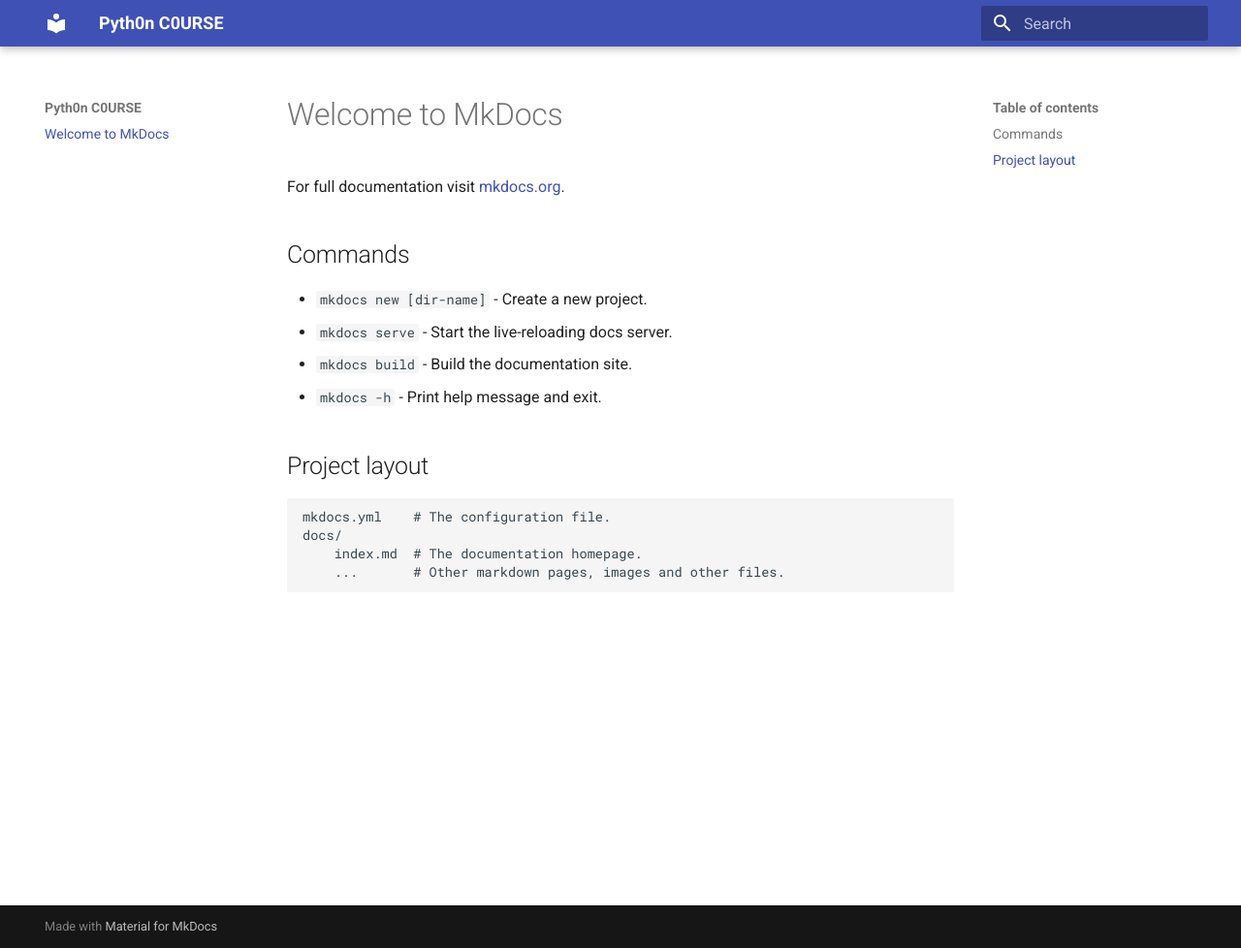
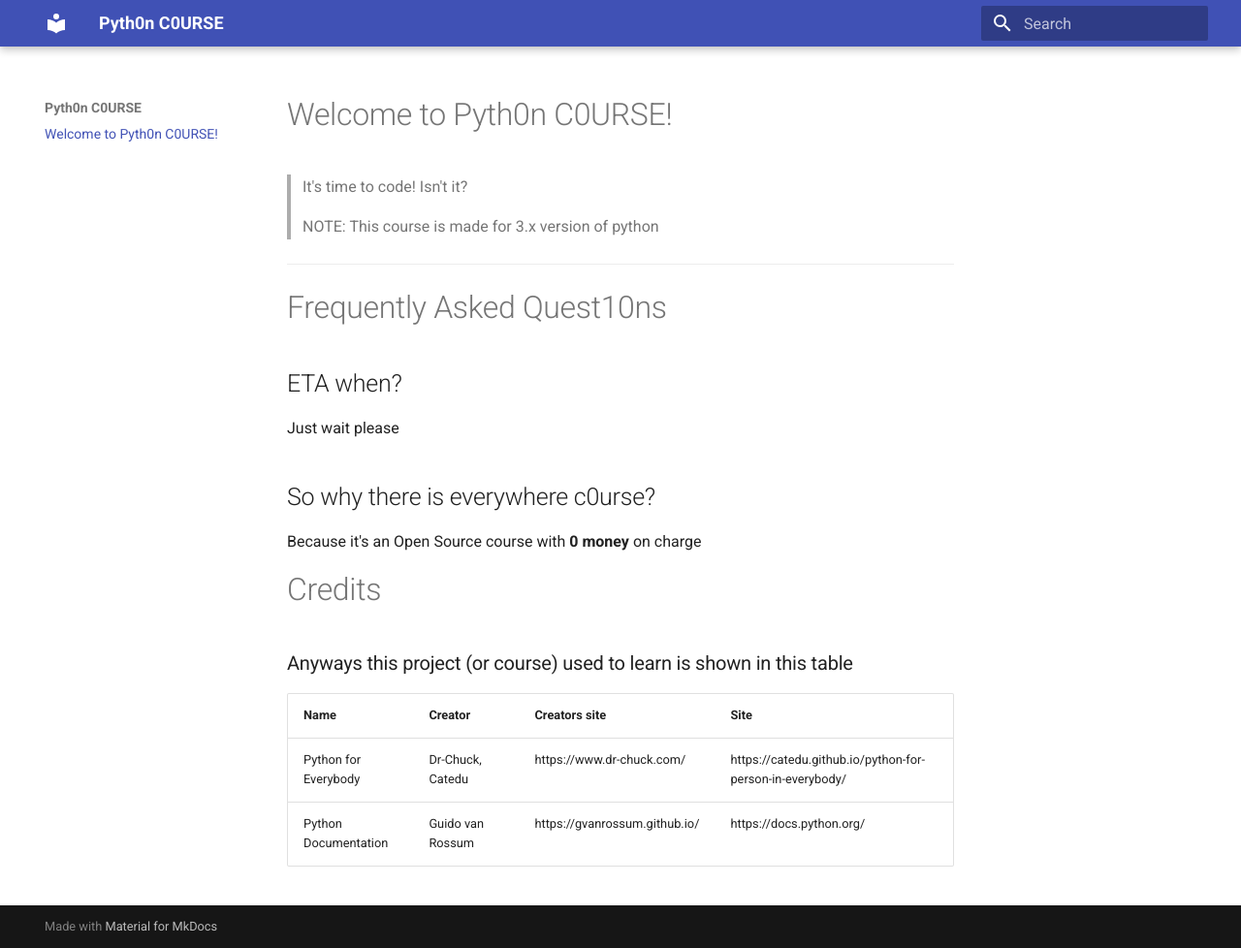
Before and after one commit to FSteak/pythoncoursemkdocs, an MkDocs documentation site: the page built from docs/index.md, in a window 1280 px wide and 978 px high. Shown: the whole window at 97% size. Built offline with MkDocs 1.6.1 and Material for MkDocs 9.7.7, drawn with Linux system fonts in a browser that asks for light colours.

Commit message:
Workflow changes, and Homepage of course

```diff
--- a/docs/index.md
+++ b/docs/index.md
@@ -1,17 +1,20 @@
-# Welcome to MkDocs
+# Welcome to Pyth0n C0URSE!
 
-For full documentation visit [mkdocs.org](https://www.mkdocs.org).
+> It's time to code! Isn't it?
 
-## Commands
+> NOTE:
+> This course is made for 3.x version of python
 
-* `mkdocs new [dir-name]` - Create a new project.
-* `mkdocs serve` - Start the live-reloading docs server.
-* `mkdocs build` - Build the documentation site.
-* `mkdocs -h` - Print help message and exit.
+---
 
-## Project layout
-
-    mkdocs.yml    # The configuration file.
-    docs/
-        index.md  # The documentation homepage.
-        ...       # Other markdown pages, images and other files.
+# Frequently Asked Quest10ns
+## ETA when?
+Just wait please
+## So why there is everywhere c0urse?
+Because it's an Open Source course with **0 money** on charge
+# Credits
+### Anyways this project (or course) used to learn is shown in this table
+| Name 	| Creator 	| Creators site 	| Site 	|
+|---	|---	|---	|---	|
+| Python for Everybody 	| Dr-Chuck, Catedu 	| https://www.dr-chuck.com/ 	| https://catedu.github.io/python-for-person-in-everybody/ 	|
+| Python Documentation 	| Guido van Rossum 	| https://gvanrossum.github.io/ 	| https://docs.python.org/ 	|
```
Also changed, not shown: 1 other file.
